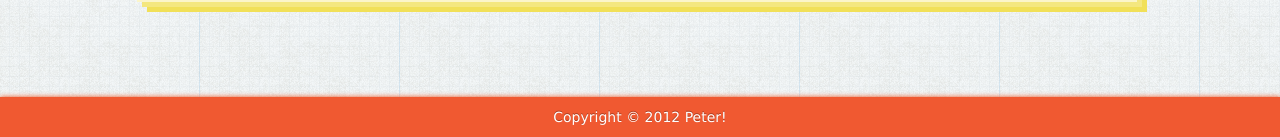
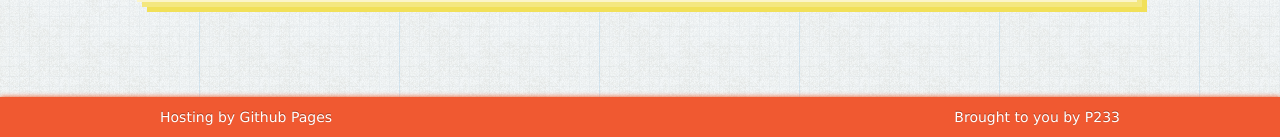
Before and after one commit to madawei2699/epub-cn, a plain HTML site: page index.html in a window 1280 px wide. Shown: the part 5813-5950 px from the top of the page. Drawn offline with Linux system fonts and the light colour scheme.

Commit message:
updated website

```diff
--- a/css/style.css
+++ b/css/style.css
@@ -278,9 +278,16 @@ footer {
 #copyright {
 	width: 960px;
 	margin: 0 auto;
+	overflow: hidden;
 }
 #copyright a {
 	color: #fff;
 	text-shadow: 0 -1px 0 rgba(0, 0 ,0, .3);
 	text-decoration: none;
 }
+#left {
+	float: left;
+}
+#right {
+	float: right;
+}
--- a/index.html
+++ b/index.html
@@ -258,7 +258,8 @@
 
 <footer>
 	<div id="copyright">
-		<a href="mailto:40132147&#64;&#113;&#113;&#46;&#99;&#111;&#109;">Copyright &copy; 2012 Peter!</a>
+		<a id="left" href="http://pages.github.com" target="_blank">Hosting by Github Pages</a>
+		<a id="right" href="https://github.com/P233" target="_blank">Brought to you by P233</a>
 	</div>
 </footer>
 
```
